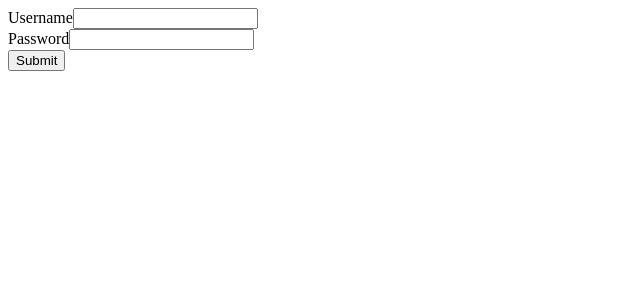
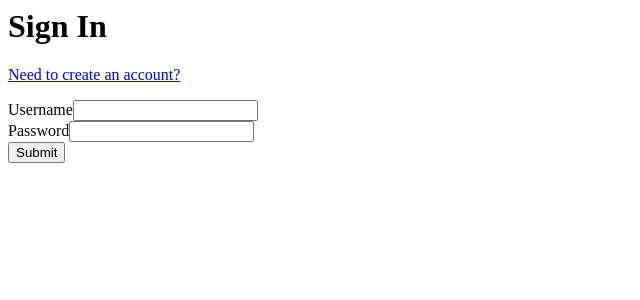
Before and after one commit to GeoDoo/testing-react-applications, a React app: page /login in a window 1280 px wide. Shown: the top 300 px of the page, without its empty margins (0-640 px from the left). Built offline with nearby package versions, Linux system fonts and the light colour scheme.

Commit message:
Add header and register link

```diff
--- a/src/pages/Login.js
+++ b/src/pages/Login.js
@@ -1,5 +1,5 @@
 import React, { useState } from 'react'
-import { useHistory } from 'react-router-dom'
+import { Link, useHistory } from 'react-router-dom'
 import { login } from '../api'
 
 const Login = () => {
@@ -30,6 +30,11 @@ const Login = () => {
   }
 
   return (
+    <>
+      <h1>Sign In</h1>
+      <p>
+        <Link to="/register">Need to create an account?</Link>
+      </p>
       <form onSubmit={onSubmit}>
         <div>
           <label htmlFor="username">Username</label>
@@ -57,6 +62,7 @@ const Login = () => {
           <input type="submit" value="Submit" />
         </div>
       </form>
+    </>
   )
 }
 
```
Also changed, not shown: 2 other files (tests, documents, lock files or other folders). Lines whose indentation alone changed are shown as unchanged.
